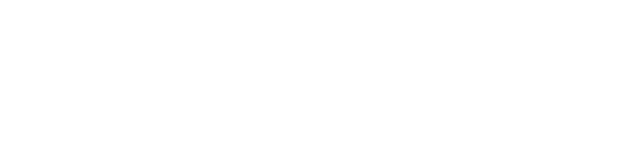
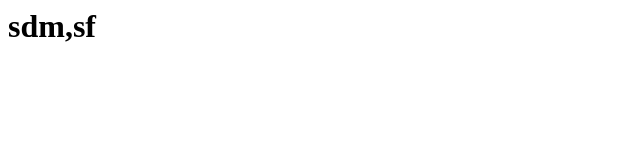
Before and after one commit to KhanhCVHE/womenday-tyumen, a plain HTML site: page index.html in a window 1280 px wide. Shown: the whole page, without its empty margins (0-640 px from the left). Drawn offline with Linux system fonts and the light colour scheme.

Commit message:
Update index.html

```diff
--- a/index.html
+++ b/index.html
@@ -1,3 +1,4 @@
+<h1>sdm,sf</h1>
 <div class="container not-loaded">
     <div class="night"></div>
     <div class="flowers">
```
